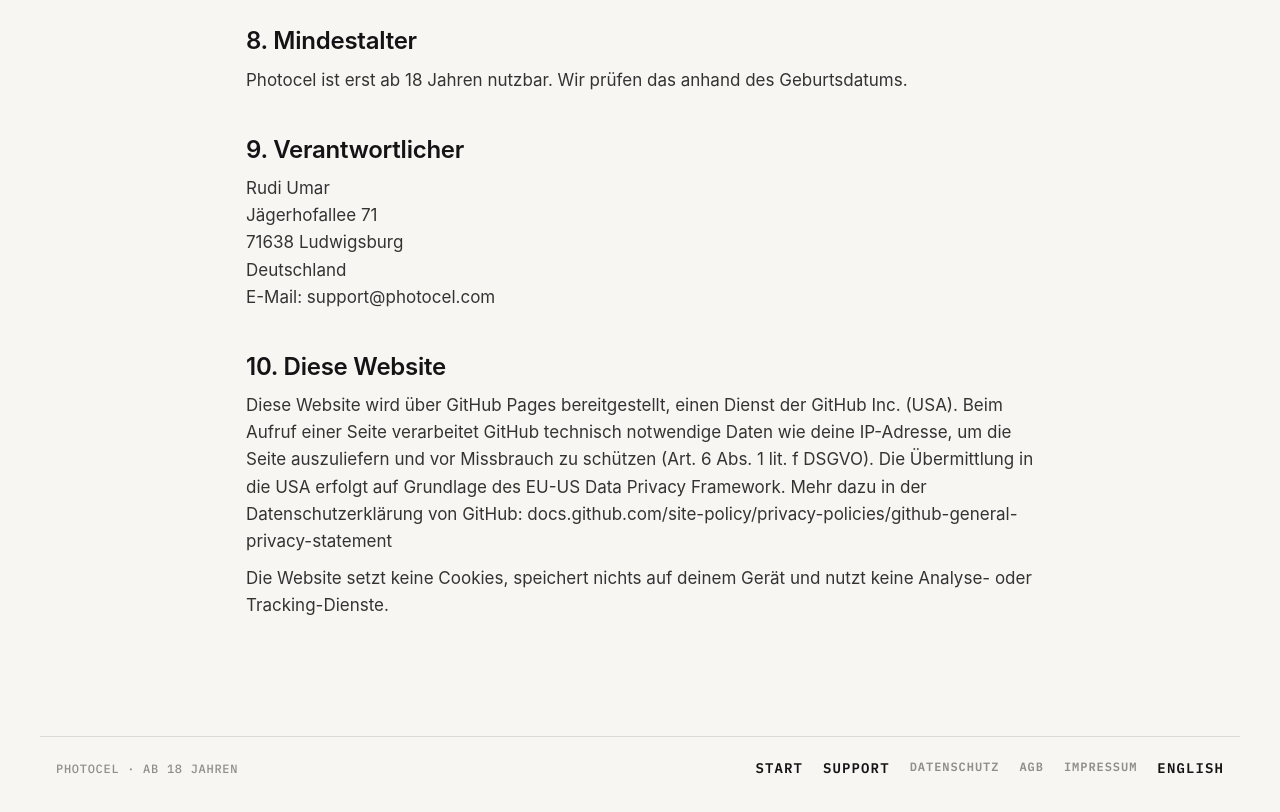
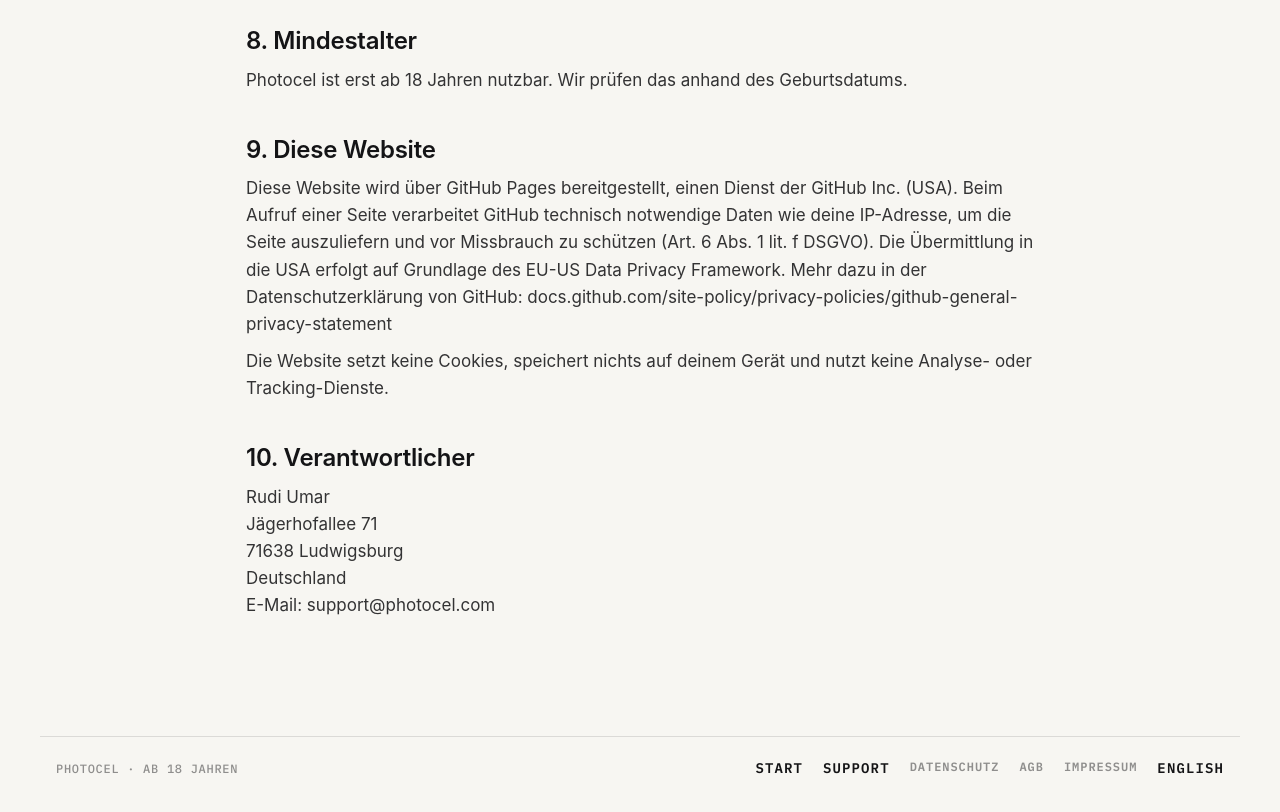
Before and after one commit to idurSoft/photoduel-web, a plain HTML site: page datenschutz.html in a window 1280 px wide. Shown: the part 3380-4192 px from the top of the page. Drawn offline with Linux system fonts and the light colour scheme.

Commit message:
Privacy: website section before the controller
Co-Authored-By: Claude Opus 5.5 <noreply@anthropic.com>

```diff
--- a/datenschutz.html
+++ b/datenschutz.html
@@ -13,7 +13,7 @@
 <main>
 <header class="page-head"><p class="pill"><span></span>RECHTLICHES</p><h1>Datenschutz</h1><p class="updated">Stand: 16. November 2026</p></header>
 <div class="legal">
-<nav class="toc" aria-label="Inhalt"><p>INHALT</p><ol><li><a href="#s1">1. Welche Daten wir verarbeiten</a></li><li><a href="#s2">2. Zwecke und Rechtsgrundlagen</a></li><li><a href="#s3">3. Automatische Prüfung deiner Fotos</a></li><li><a href="#s4">4. Wer deine Fotos sieht</a></li><li><a href="#s5">5. Dienstleister</a></li><li><a href="#s6">6. Speicherdauer</a></li><li><a href="#s7">7. Deine Rechte</a></li><li><a href="#s8">8. Mindestalter</a></li><li><a href="#s9">9. Verantwortlicher</a></li><li><a href="#s10">10. Diese Website</a></li></ol></nav>
+<nav class="toc" aria-label="Inhalt"><p>INHALT</p><ol><li><a href="#s1">1. Welche Daten wir verarbeiten</a></li><li><a href="#s2">2. Zwecke und Rechtsgrundlagen</a></li><li><a href="#s3">3. Automatische Prüfung deiner Fotos</a></li><li><a href="#s4">4. Wer deine Fotos sieht</a></li><li><a href="#s5">5. Dienstleister</a></li><li><a href="#s6">6. Speicherdauer</a></li><li><a href="#s7">7. Deine Rechte</a></li><li><a href="#s8">8. Mindestalter</a></li><li><a href="#s9">9. Diese Website</a></li><li><a href="#s10">10. Verantwortlicher</a></li></ol></nav>
 <div class="legal-body">
 <section class="card" id="s1"><h2>1. Welche Daten wir verarbeiten</h2><p>Konto: E-Mail-Adresse oder die Kennung deiner Anmeldung über Apple bzw. Google, dazu technische Anmeldedaten.</p><p>Gerät: Wenn du ein neues Konto anlegst, eine Kennung deines Geräts – gespeichert nur als nicht umkehrbarer Hashwert, nicht die Kennung selbst – und auf dem iPhone zwei Merker, die Apple über DeviceCheck für unsere App zu deinem Gerät speichert. Damit zählen wir, wie viele Konten auf einem Gerät angelegt wurden.</p><p>Profilangaben: Vorname, Username (falls gewählt), Geburtsdatum, Vergleichsgruppe (Geschlecht), Körpergröße und – nur wenn du sie freiwillig angibst – deine ethnische Gruppe.</p><p>Fotos: die Fotos, die du hochlädst, und ihre Reihenfolge in deinem Profil.</p><p>Nutzung: deine Entscheidungen in Duellen, die daraus berechneten Werte (z. B. Elo, Rang, Gewinnrate), Zeitpunkt deiner letzten Aktivität sowie deine Auftritte in Duellen anderer.</p><p>Feedback: Nachrichten, die du uns über „Fehler melden oder Idee teilen“ schickst, zusammen mit App-Version, Betriebssystem und Gerätemodell.</p></section>
 <section class="card" id="s2"><h2>2. Zwecke und Rechtsgrundlagen</h2><p>Wir verarbeiten deine Daten, um die App bereitzustellen: dein Konto zu führen, deine Fotos in Duellen zu zeigen und Bewertungen auszuwerten (Art. 6 Abs. 1 lit. b DSGVO).</p><p>Zum Schutz vor Missbrauch, etwa automatisierten oder manipulierten Bewertungen oder massenhaft angelegten Konten, und für die Sicherheit der App (Art. 6 Abs. 1 lit. f DSGVO, berechtigtes Interesse). Dazu gehört, dass auf einem Gerät innerhalb von zwölf Monaten höchstens drei neue Konten angelegt werden können.</p><p>Die Angabe deiner ethnischen Gruppe ist freiwillig. Wir verarbeiten sie nur mit deiner ausdrücklichen Einwilligung (Art. 9 Abs. 2 lit. a DSGVO) und nur, um in zusammengefassten, anonymen Auswertungen zu prüfen, ob die Bewertungen für alle Gruppen fair ausfallen. Sie beeinflusst weder Duelle noch Ranglisten und ist für andere nie sichtbar. Du kannst die Einwilligung jederzeit widerrufen, indem du die Angabe in den Einstellungen löschst.</p></section>
@@ -23,8 +23,8 @@
 <section class="card" id="s6"><h2>6. Speicherdauer</h2><p>Wir speichern deine Daten, solange dein Konto besteht. Entfernst du ein Foto, bleibt es mit seinen Werten unter „Vergangene Fotos“ gespeichert, bis du es dort endgültig löschst; dann löschen wir das Bild, seine Werte und seinen Verlauf. Löschst du dein Konto (Einstellungen → Konto löschen), nehmen wir deine Fotos sofort aus der App und bewahren dein Konto noch 14 Tage auf, damit du es durch Anmelden wiederherstellen kannst. Danach löschen wir deine Fotos und deine Profilangaben und sperren die Anmeldung. Abgegebene Bewertungen bleiben ohne Bezug zu deiner Person erhalten, damit die Ergebnisse anderer Nutzer stimmen.</p><p>Löschst du dein Konto, behalten wir nur einen nicht umkehrbaren Hashwert deiner Apple- bzw. Google-Anmeldung. Er dient allein dazu, dass du mit derselben Anmeldung wieder ein Konto anlegen kannst, ohne dass es auf die Grenze pro Gerät angerechnet wird. Die Zählung der Konten pro Gerät verfällt zwölf Monate nach dem ersten gezählten Konto.</p></section>
 <section class="card" id="s7"><h2>7. Deine Rechte</h2><p>Du hast das Recht auf Auskunft, Berichtigung, Löschung, Einschränkung der Verarbeitung, Datenübertragbarkeit und Widerspruch sowie das Recht, eine Einwilligung jederzeit mit Wirkung für die Zukunft zu widerrufen. Schreib uns dazu an die unten genannte E-Mail-Adresse.</p><p>Du kannst dich außerdem bei einer Datenschutz-Aufsichtsbehörde beschweren, zum Beispiel bei der Behörde deines Wohnsitzes.</p></section>
 <section class="card" id="s8"><h2>8. Mindestalter</h2><p>Photocel ist erst ab 18 Jahren nutzbar. Wir prüfen das anhand des Geburtsdatums.</p></section>
-<section class="card" id="s9"><h2>9. Verantwortlicher</h2><p>Rudi Umar<br>Jägerhofallee 71<br>71638 Ludwigsburg<br>Deutschland<br>E-Mail: support@photocel.com</p></section>
-<section class="card" id="s10"><h2>10. Diese Website</h2><p>Diese Website wird über GitHub Pages bereitgestellt, einen Dienst der GitHub Inc. (USA). Beim Aufruf einer Seite verarbeitet GitHub technisch notwendige Daten wie deine IP-Adresse, um die Seite auszuliefern und vor Missbrauch zu schützen (Art. 6 Abs. 1 lit. f DSGVO). Die Übermittlung in die USA erfolgt auf Grundlage des EU-US Data Privacy Framework. Mehr dazu in der Datenschutzerklärung von GitHub: docs.github.com/site-policy/privacy-policies/github-general-privacy-statement</p><p>Die Website setzt keine Cookies, speichert nichts auf deinem Gerät und nutzt keine Analyse- oder Tracking-Dienste.</p></section>
+<section class="card" id="s9"><h2>9. Diese Website</h2><p>Diese Website wird über GitHub Pages bereitgestellt, einen Dienst der GitHub Inc. (USA). Beim Aufruf einer Seite verarbeitet GitHub technisch notwendige Daten wie deine IP-Adresse, um die Seite auszuliefern und vor Missbrauch zu schützen (Art. 6 Abs. 1 lit. f DSGVO). Die Übermittlung in die USA erfolgt auf Grundlage des EU-US Data Privacy Framework. Mehr dazu in der Datenschutzerklärung von GitHub: docs.github.com/site-policy/privacy-policies/github-general-privacy-statement</p><p>Die Website setzt keine Cookies, speichert nichts auf deinem Gerät und nutzt keine Analyse- oder Tracking-Dienste.</p></section>
+<section class="card" id="s10"><h2>10. Verantwortlicher</h2><p>Rudi Umar<br>Jägerhofallee 71<br>71638 Ludwigsburg<br>Deutschland<br>E-Mail: support@photocel.com</p></section>
 </div>
 </div>
 </main>
```
Also changed, not shown: privacy.html (+3 -3 lines).
